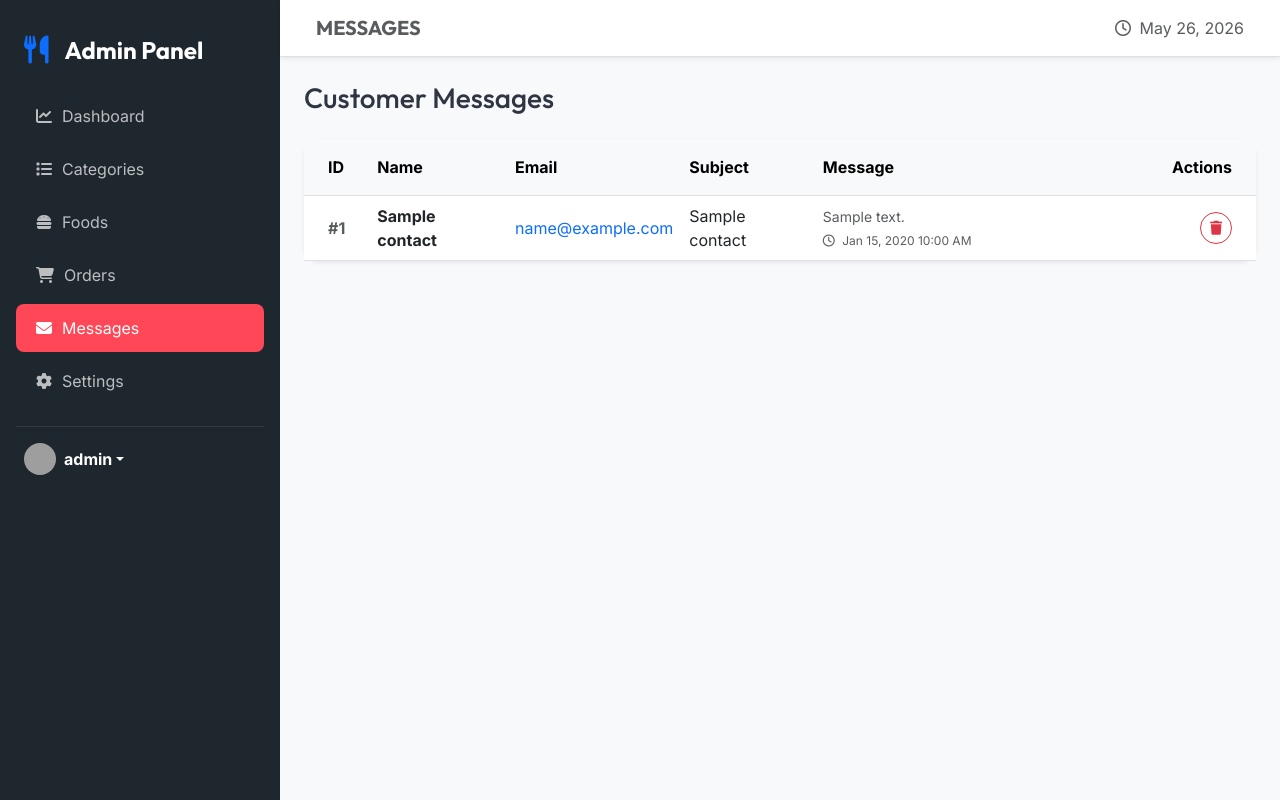
After one commit to SaadAmeen-2040/Food_Ordering_System, a PHP site: page /admin/messages.php in a window 1280 px wide. The commit adds this page. Run offline with PHP 8.4, Linux system fonts and the light colour scheme; a user stored in the database is signed in; tables that the repository leaves empty hold one stand-in row (values such as "Sample post"); grey boxes are pictures that could not be loaded.

Commit message:
Add customer messages management feature with deletion functionality

```diff
--- a/admin/includes/header.php
+++ b/admin/includes/header.php
@@ -57,6 +57,11 @@ if(!isset($_SESSION['admin_id']) && $current_page != 'login.php') {
                     </a>
                 </li>
                 <li>
+                    <a href="messages.php" class="admin-nav-link <?= $current_page == 'messages.php' ? 'active' : '' ?>">
+                        <i class="fa-solid fa-envelope w-20px text-center"></i> Messages
+                    </a>
+                </li>
+                <li>
                     <a href="settings.php" class="admin-nav-link <?= $current_page == 'settings.php' ? 'active' : '' ?>">
                         <i class="fa-solid fa-gear w-20px text-center"></i> Settings
                     </a>
--- /dev/null
+++ b/admin/messages.php
@@ -0,0 +1,101 @@
+<?php
+require_once 'includes/header.php';
+
+// Handle deletion
+if(isset($_POST['delete_message'])) {
+    $id = sanitize_input($_POST['message_id']);
+    $stmt = $conn->prepare("DELETE FROM contacts WHERE id = ?");
+    $stmt->bind_param("i", $id);
+
+    if($stmt->execute()) {
+        $success = "Message deleted successfully.";
+    } else {
+        $error = "Failed to delete message.";
+    }
+}
+
+// Fetch messages
+$result = $conn->query("SELECT * FROM contacts ORDER BY id DESC");
+$messages = [];
+if($result && $result->num_rows > 0) {
+    while($row = $result->fetch_assoc()) {
+        $messages[] = $row;
+    }
+}
+?>
+
+<div class="d-flex justify-content-between align-items-center mb-4">
+    <h2 class="h3 mb-0 text-gray-800">Customer Messages</h2>
+</div>
+
+<?php if(isset($success)): ?>
+    <div class="alert alert-success alert-dismissible fade show" role="alert">
+        <i class="fa-solid fa-check-circle me-2"></i><?= $success ?>
+        <button type="button" class="btn-close" data-bs-dismiss="alert" aria-label="Close"></button>
+    </div>
+<?php endif; ?>
+
+<?php if(isset($error)): ?>
+    <div class="alert alert-danger alert-dismissible fade show" role="alert">
+        <i class="fa-solid fa-triangle-exclamation me-2"></i><?= $error ?>
+        <button type="button" class="btn-close" data-bs-dismiss="alert" aria-label="Close"></button>
+    </div>
+<?php endif; ?>
+
+<div class="card shadow-sm border-0 rounded-4">
+    <div class="card-body p-0">
+        <div class="table-responsive">
+            <table class="table table-hover align-middle mb-0">
+                <thead class="table-light">
+                    <tr>
+                        <th class="px-4 py-3">ID</th>
+                        <th class="py-3">Name</th>
+                        <th class="py-3">Email</th>
+                        <th class="py-3">Subject</th>
+                        <th class="py-3" style="width: 35%;">Message</th>
+                        <th class="py-3 text-end px-4">Actions</th>
+                    </tr>
+                </thead>
+                <tbody>
+                    <?php if(empty($messages)): ?>
+                        <tr>
+                            <td colspan="6" class="text-center py-5 text-muted">
+                                <i class="fa-regular fa-envelope-open fs-1 mb-3 d-block"></i>
+                                No messages received yet.
+                            </td>
+                        </tr>
+                    <?php else: ?>
+                        <?php foreach($messages as $msg): ?>
+                            <tr>
+                                <td class="px-4 fw-bold text-muted">#<?= $msg['id'] ?></td>
+                                <td class="fw-bold"><?= htmlspecialchars($msg['name']) ?></td>
+                                <td><a href="mailto:<?= htmlspecialchars($msg['email']) ?>" class="text-decoration-none"><?= htmlspecialchars($msg['email']) ?></a></td>
+                                <td><?= htmlspecialchars($msg['subject']) ?></td>
+                                <td>
+                                    <div style="max-height: 100px; overflow-y: auto;" class="text-muted small">
+                                        <?= nl2br(htmlspecialchars($msg['message'])) ?>
+                                    </div>
+                                    <?php if(isset($msg['created_at'])): ?>
+                                        <div class="text-muted" style="font-size: 0.75rem; margin-top: 5px;">
+                                            <i class="fa-regular fa-clock me-1"></i> <?= date('M d, Y h:i A', strtotime($msg['created_at'])) ?>
+                                        </div>
+                                    <?php endif; ?>
+                                </td>
+                                <td class="text-end px-4">
+                                    <form action="" method="POST" class="d-inline" onsubmit="return confirm('Are you sure you want to delete this message?');">
+                                        <input type="hidden" name="message_id" value="<?= $msg['id'] ?>">
+                                        <button type="submit" name="delete_message" class="btn btn-sm btn-outline-danger rounded-circle" style="width: 32px; height: 32px; padding: 0;">
+                                            <i class="fa-solid fa-trash"></i>
+                                        </button>
+                                    </form>
+                                </td>
+                            </tr>
+                        <?php endforeach; ?>
+                    <?php endif; ?>
+                </tbody>
+            </table>
+        </div>
+    </div>
+</div>
+
+<?php require_once 'includes/footer.php'; ?>
```
Also changed, not shown: README.md.
